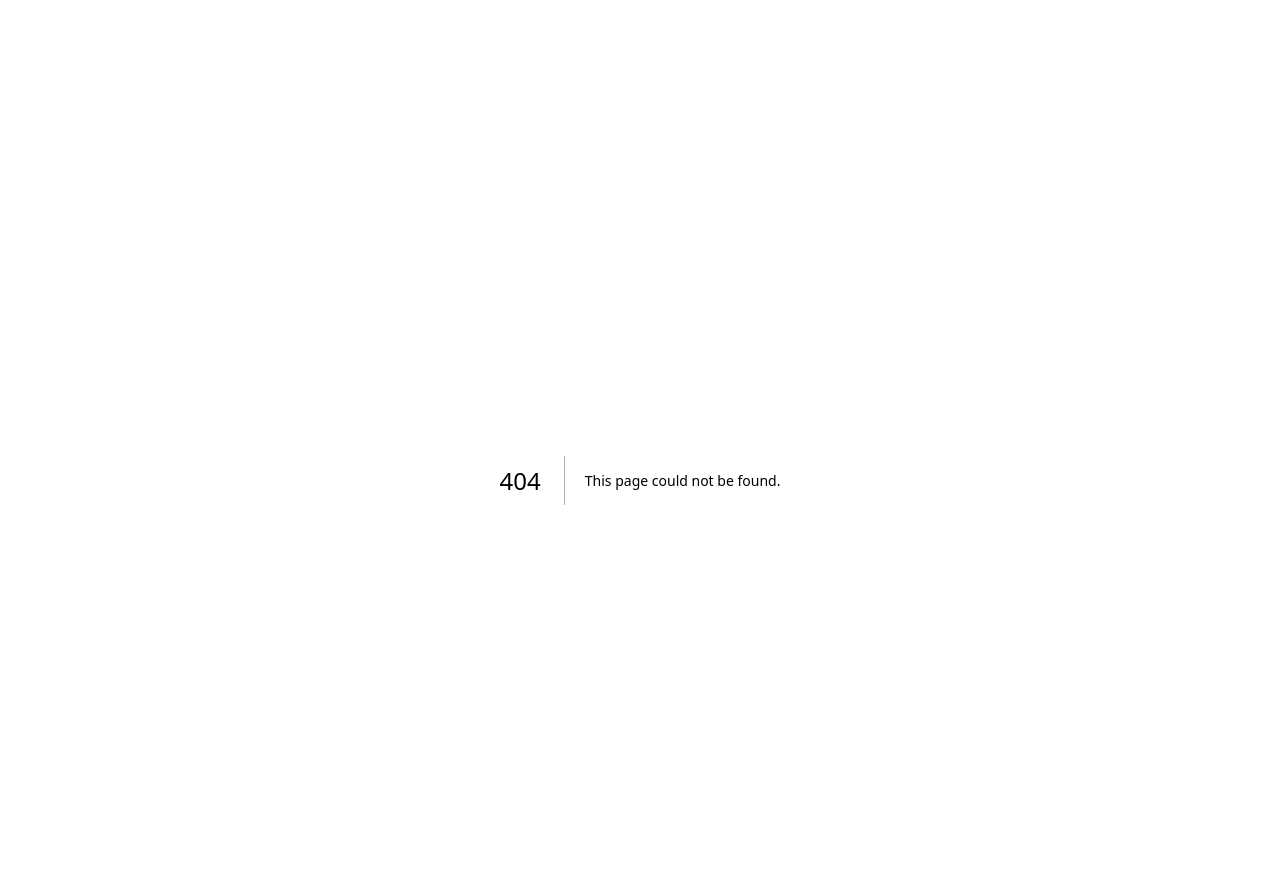
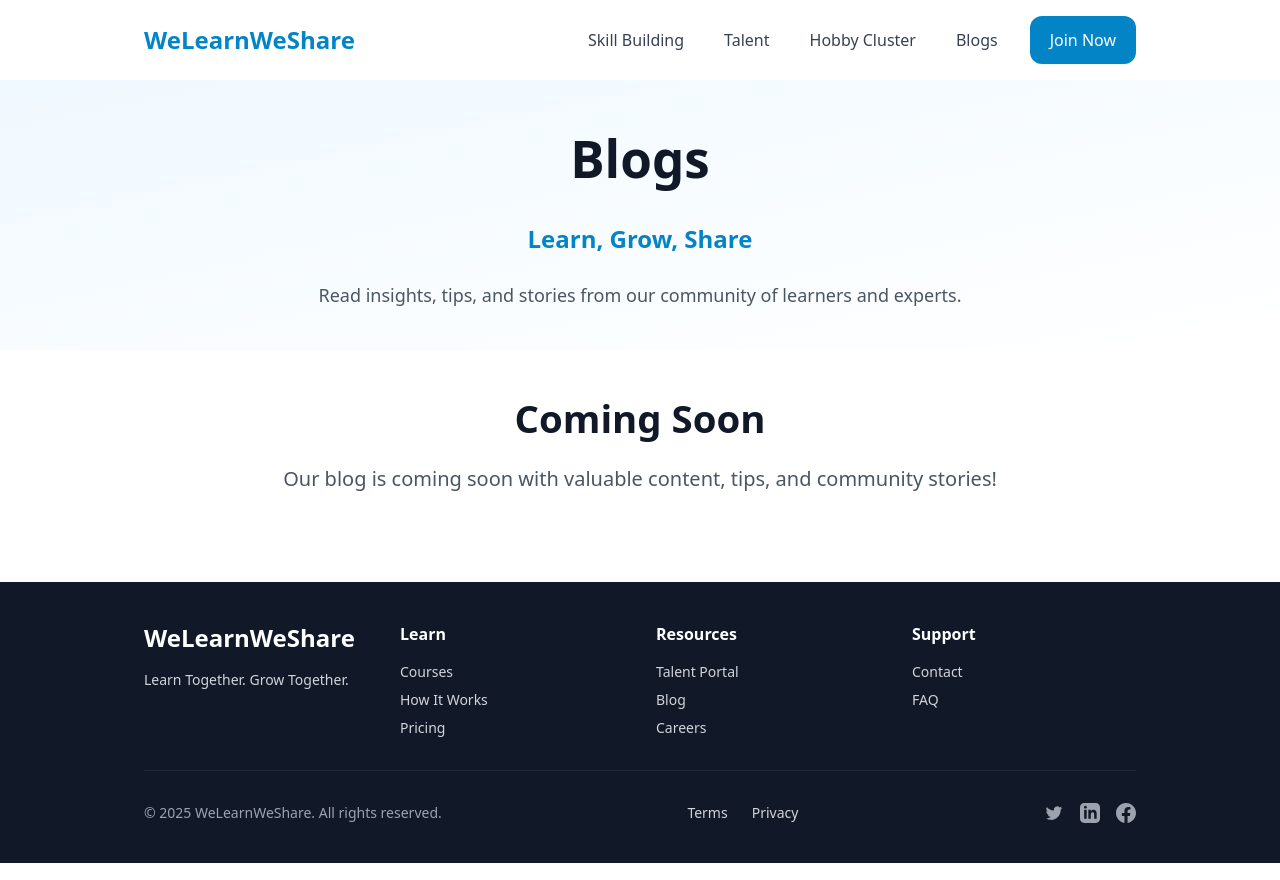
Before and after one commit to bala290498/welearn-weshare, a Next.js app: page /blogs in a window 1280 px wide. Before the commit this address had no page. Built offline with nearby package versions, Linux system fonts and the light colour scheme.

Commit message:
Update navigation: remove old links, add new pages (skill-building, talent, hobby-cluster, blogs) and remove CourseRoadmap from home

```diff
--- /dev/null
+++ b/src/app/blogs/page.tsx
@@ -0,0 +1,41 @@
+import Navigation from '@/components/Navigation'
+import Footer from '@/components/Footer'
+
+export default function BlogsPage() {
+  return (
+    <main className="min-h-screen">
+      <Navigation />
+
+      <section className="py-6 md:py-10 px-4 bg-gradient-to-br from-primary-50 to-white">
+        <div className="container mx-auto px-4 max-w-screen-lg">
+          <div className="text-center space-y-4 md:space-y-6">
+            <h1 className="text-[clamp(1.75rem,4vw,3.5rem)] font-bold text-gray-900">
+              Blogs
+            </h1>
+            <p className="text-[clamp(1rem,2.5vw,1.5rem)] text-primary-600 font-semibold">
+              Learn, Grow, Share
+            </p>
+            <p className="text-[clamp(0.875rem,2vw,1.125rem)] text-gray-600 max-w-3xl mx-auto leading-relaxed">
+              Read insights, tips, and stories from our community of learners and experts.
+            </p>
+          </div>
+        </div>
+      </section>
+
+      <section className="py-6 md:py-10 px-4 bg-white">
+        <div className="container mx-auto px-4 max-w-screen-lg">
+          <div className="text-center mb-8 md:mb-12">
+            <h2 className="text-[clamp(1.5rem,3vw,2.5rem)] font-bold text-gray-900">
+              Coming Soon
+            </h2>
+            <p className="text-[clamp(1rem,2vw,1.25rem)] text-gray-600 mt-4">
+              Our blog is coming soon with valuable content, tips, and community stories!
+            </p>
+          </div>
+        </div>
+      </section>
+
+      <Footer />
+    </main>
+  )
+}
--- /dev/null
+++ b/src/app/hobby-cluster/page.tsx
@@ -0,0 +1,41 @@
+import Navigation from '@/components/Navigation'
+import Footer from '@/components/Footer'
+
+export default function HobbyClusterPage() {
+  return (
+    <main className="min-h-screen">
+      <Navigation />
+
+      <section className="py-6 md:py-10 px-4 bg-gradient-to-br from-primary-50 to-white">
+        <div className="container mx-auto px-4 max-w-screen-lg">
+          <div className="text-center space-y-4 md:space-y-6">
+            <h1 className="text-[clamp(1.75rem,4vw,3.5rem)] font-bold text-gray-900">
+              Hobby Cluster
+            </h1>
+            <p className="text-[clamp(1rem,2.5vw,1.5rem)] text-primary-600 font-semibold">
+              Learn for the Love of It
+            </p>
+            <p className="text-[clamp(0.875rem,2vw,1.125rem)] text-gray-600 max-w-3xl mx-auto leading-relaxed">
+              Explore your passions and hobbies with like-minded learners in our community-driven hobby clusters.
+            </p>
+          </div>
+        </div>
+      </section>
+
+      <section className="py-6 md:py-10 px-4 bg-white">
+        <div className="container mx-auto px-4 max-w-screen-lg">
+          <div className="text-center mb-8 md:mb-12">
+            <h2 className="text-[clamp(1.5rem,3vw,2.5rem)] font-bold text-gray-900">
+              Coming Soon
+            </h2>
+            <p className="text-[clamp(1rem,2vw,1.25rem)] text-gray-600 mt-4">
+              Join hobby clusters and learn something new just for fun. Coming soon!
+            </p>
+          </div>
+        </div>
+      </section>
+
+      <Footer />
+    </main>
+  )
+}
--- a/src/app/page.tsx
+++ b/src/app/page.tsx
@@ -2,7 +2,6 @@ import Navigation from '@/components/Navigation'
 import Hero from '@/components/Hero'
 import HowItWorks from '@/components/HowItWorks'
 import Features from '@/components/Features'
-import CourseRoadmap from '@/components/CourseRoadmap'
 import Pricing from '@/components/Pricing'
 import TalentPortal from '@/components/TalentPortal'
 import Testimonials from '@/components/Testimonials'
@@ -17,7 +16,6 @@ export default function Home() {
       <Hero />
       <HowItWorks />
       <Features />
-      <CourseRoadmap />
       <Pricing />
       <TalentPortal />
       <Testimonials />
--- /dev/null
+++ b/src/app/skill-building/page.tsx
@@ -0,0 +1,41 @@
+import Navigation from '@/components/Navigation'
+import Footer from '@/components/Footer'
+
+export default function SkillBuildingPage() {
+  return (
+    <main className="min-h-screen">
+      <Navigation />
+
+      <section className="py-6 md:py-10 px-4 bg-gradient-to-br from-primary-50 to-white">
+        <div className="container mx-auto px-4 max-w-screen-lg">
+          <div className="text-center space-y-4 md:space-y-6">
+            <h1 className="text-[clamp(1.75rem,4vw,3.5rem)] font-bold text-gray-900">
+              Skill Building
+            </h1>
+            <p className="text-[clamp(1rem,2.5vw,1.5rem)] text-primary-600 font-semibold">
+              Build Your Skills. Build Your Future.
+            </p>
+            <p className="text-[clamp(0.875rem,2vw,1.125rem)] text-gray-600 max-w-3xl mx-auto leading-relaxed">
+              Discover comprehensive courses designed to help you master in-demand skills and advance your career.
+            </p>
+          </div>
+        </div>
+      </section>
+
+      <section className="py-6 md:py-10 px-4 bg-white">
+        <div className="container mx-auto px-4 max-w-screen-lg">
+          <div className="text-center mb-8 md:mb-12">
+            <h2 className="text-[clamp(1.5rem,3vw,2.5rem)] font-bold text-gray-900">
+              Coming Soon
+            </h2>
+            <p className="text-[clamp(1rem,2vw,1.25rem)] text-gray-600 mt-4">
+              We&apos;re building something amazing. Check back soon for our skill-building courses!
+            </p>
+          </div>
+        </div>
+      </section>
+
+      <Footer />
+    </main>
+  )
+}
--- /dev/null
+++ b/src/app/talent/page.tsx
@@ -0,0 +1,41 @@
+import Navigation from '@/components/Navigation'
+import Footer from '@/components/Footer'
+
+export default function TalentPage() {
+  return (
+    <main className="min-h-screen">
+      <Navigation />
+
+      <section className="py-6 md:py-10 px-4 bg-gradient-to-br from-primary-50 to-white">
+        <div className="container mx-auto px-4 max-w-screen-lg">
+          <div className="text-center space-y-4 md:space-y-6">
+            <h1 className="text-[clamp(1.75rem,4vw,3.5rem)] font-bold text-gray-900">
+              Talent Portal
+            </h1>
+            <p className="text-[clamp(1rem,2.5vw,1.5rem)] text-primary-600 font-semibold">
+              Connect Talent with Opportunity
+            </p>
+            <p className="text-[clamp(0.875rem,2vw,1.125rem)] text-gray-600 max-w-3xl mx-auto leading-relaxed">
+              Showcase your skills and connect with top employers looking for talented professionals.
+            </p>
+          </div>
+        </div>
+      </section>
+
+      <section className="py-6 md:py-10 px-4 bg-white">
+        <div className="container mx-auto px-4 max-w-screen-lg">
+          <div className="text-center mb-8 md:mb-12">
+            <h2 className="text-[clamp(1.5rem,3vw,2.5rem)] font-bold text-gray-900">
+              Coming Soon
+            </h2>
+            <p className="text-[clamp(1rem,2vw,1.25rem)] text-gray-600 mt-4">
+              Our talent portal is under development. Stay tuned for exciting opportunities!
+            </p>
+          </div>
+        </div>
+      </section>
+
+      <Footer />
+    </main>
+  )
+}
--- a/src/components/Navigation.tsx
+++ b/src/components/Navigation.tsx
@@ -23,7 +23,7 @@ export default function Navigation() {
         <div className="flex justify-between items-center h-16 md:h-20">
           <div className="flex items-center">
             <a
-              href="#"
+              href="/"
               className="text-[clamp(1rem,2.5vw,1.5rem)] font-bold text-primary-600 focus:outline-none focus:ring-2 focus:ring-primary-600 focus:ring-offset-2 rounded"
             >
               WeLearnWeShare
@@ -31,28 +31,28 @@ export default function Navigation() {
           </div>
           <div className="hidden md:flex items-center gap-4 lg:gap-6">
             <a
-              href="#courses"
+              href="/skill-building"
               className="text-gray-700 hover:text-primary-600 transition focus:outline-none focus:ring-2 focus:ring-primary-600 focus:ring-offset-2 rounded px-2 py-1"
             >
-              Courses
+              Skill Building
             </a>
             <a
-              href="#how-it-works"
+              href="/talent"
               className="text-gray-700 hover:text-primary-600 transition focus:outline-none focus:ring-2 focus:ring-primary-600 focus:ring-offset-2 rounded px-2 py-1"
             >
-              How It Works
+              Talent
             </a>
             <a
-              href="#talent-portal"
+              href="/hobby-cluster"
               className="text-gray-700 hover:text-primary-600 transition focus:outline-none focus:ring-2 focus:ring-primary-600 focus:ring-offset-2 rounded px-2 py-1"
             >
-              Talent Portal
+              Hobby Cluster
             </a>
             <a
-              href="#contact"
+              href="/blogs"
               className="text-gray-700 hover:text-primary-600 transition focus:outline-none focus:ring-2 focus:ring-primary-600 focus:ring-offset-2 rounded px-2 py-1"
             >
-              Contact
+              Blogs
             </a>
             <a
               href="#join"
```
